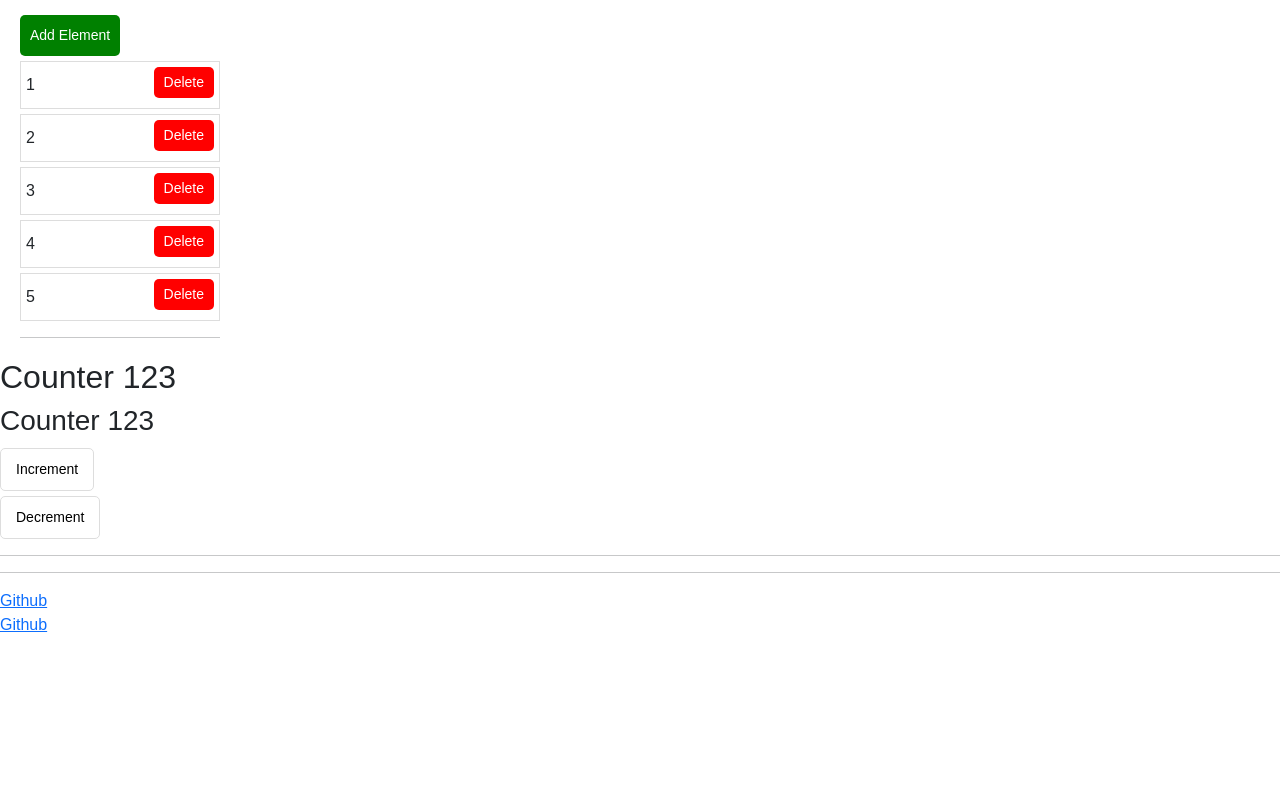
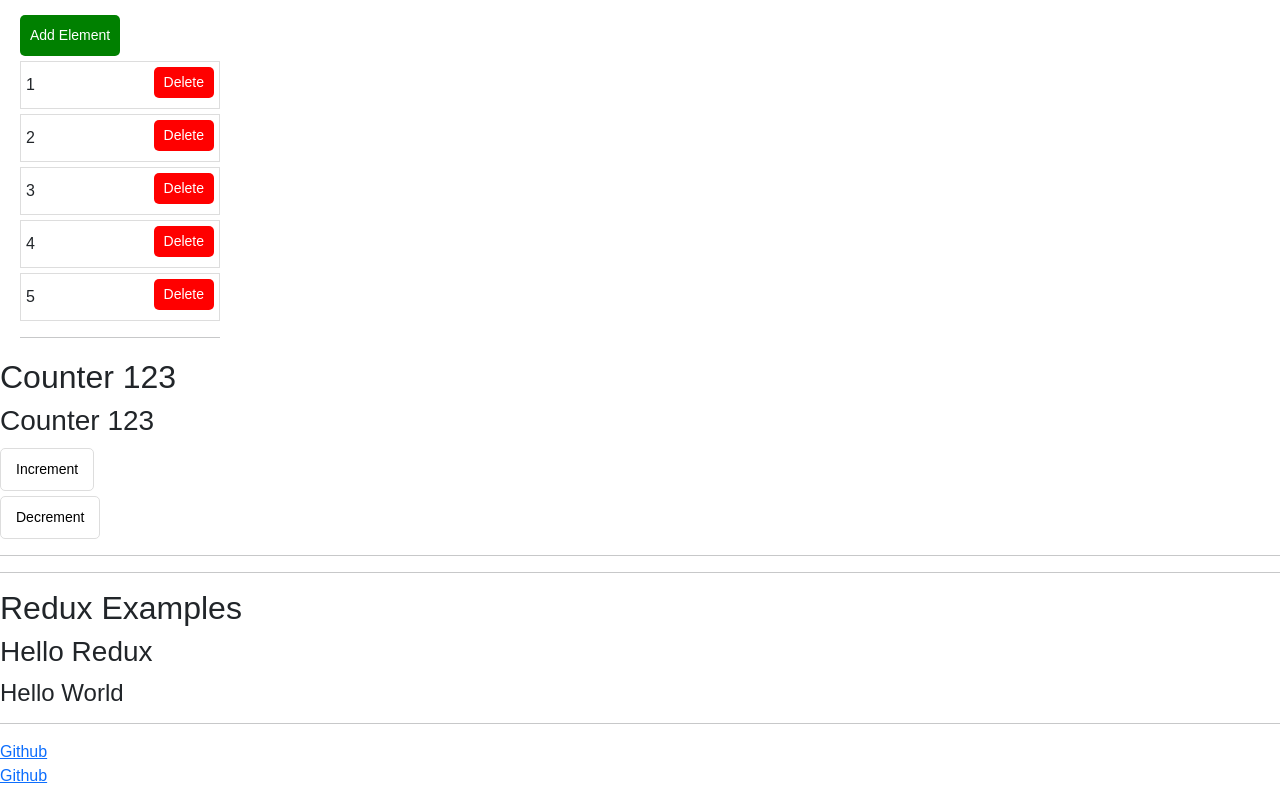
Before and after one commit to thisissophiawang/kanbas-react-web-app, a React (Create React App) app: page /#/Labs/Lab4 in a window 1280 px wide. Shown: the part 1957-2745 px from the top of the page. Before the commit the page ends 2594 px from the top, so only its background shows below. Built offline with nearby package versions, Linux system fonts and the light colour scheme.

Commit message:
add Provider component into the store.

```diff
--- a/package.json
+++ b/package.json
@@ -3,6 +3,7 @@
   "version": "0.1.0",
   "private": true,
   "dependencies": {
+    "@reduxjs/toolkit": "^2.2.7",
     "@testing-library/jest-dom": "^5.17.0",
     "@testing-library/react": "^13.4.0",
     "@testing-library/user-event": "^13.5.0",
@@ -16,9 +17,11 @@
     "react-bootstrap": "^2.10.4",
     "react-dom": "^18.3.1",
     "react-icons": "^5.2.1",
+    "react-redux": "^9.1.2",
     "react-router": "^6.24.1",
     "react-router-dom": "^6.24.1",
     "react-scripts": "5.0.1",
+    "redux": "^5.0.1",
     "typescript": "^4.9.5",
     "web-vitals": "^2.1.4"
   },
--- /dev/null
+++ b/src/Labs/Lab4/ReduxExamples/HelloRedux/helloReducer.ts
@@ -0,0 +1,10 @@
+import { createSlice } from "@reduxjs/toolkit";
+const initialState = {
+  message: "Hello World",
+};
+const helloSlice = createSlice({
+  name: "hello",
+  initialState,
+  reducers: {},
+});
+export default helloSlice.reducer;
--- /dev/null
+++ b/src/Labs/Lab4/ReduxExamples/HelloRedux/index.tsx
@@ -0,0 +1,10 @@
+import { useSelector, useDispatch } from "react-redux";
+export default function HelloRedux() {
+  const { message } = useSelector((state: any) => state.helloReducer);
+  return (
+    <div id="wd-hello-redux">
+      <h3>Hello Redux</h3>
+      <h4>{message}</h4> <hr />
+    </div>
+  );
+}
--- /dev/null
+++ b/src/Labs/Lab4/ReduxExamples/index.tsx
@@ -0,0 +1,14 @@
+import React from "react";
+import HelloRedux from "./HelloRedux";
+
+
+
+export default function ReduxExamples() {
+  return(
+    <div>
+      <h2>Redux Examples</h2>
+      <HelloRedux />
+
+    </div>
+  );
+};
--- a/src/Labs/Lab4/index.tsx
+++ b/src/Labs/Lab4/index.tsx
@@ -9,8 +9,8 @@ import StringStateVariables from "./StringStateVariables";
 import DateStateVariable from "./DateStateVariable";
 import ObjectStateVariable from "./ObjectStateVariable";
 import ArrayStateVariable from "./ArrayStateVariable";
-import Paragraphs from "../Lab1/Paragraphs";
 import ParentStateComponent from "./ParentStateComponent";
+import ReduxExamples from "./ReduxExamples";
 
 
 
@@ -33,6 +33,7 @@ export default function Lab4() {
             <ObjectStateVariable />
             <ArrayStateVariable />
             <ParentStateComponent />
+            <ReduxExamples />
         </div>
     );
 }
--- a/src/Labs/index.tsx
+++ b/src/Labs/index.tsx
@@ -7,9 +7,12 @@ import Lab2 from './Lab2';
 import Lab3 from './Lab3';
 import Lab4 from './Lab4';
 import TOC from './TOC';
+import store from './store';
+import { Provider } from 'react-redux';
 
 const Labs: React.FC = () => {
   return (
+    <Provider store={store}>
     <div>
       <h1>Xinyi Wang/Sophia</h1>
       <h1>Labs</h1>
@@ -23,6 +26,8 @@ const Labs: React.FC = () => {
       </Routes>
       <a href="https://github.com/thisissophiawang/kanbas-react-web-app/tree/a1">Github</a>
     </div>
+    </Provider>
+
   );
 }
 
--- /dev/null
+++ b/src/Labs/store/index.tsx
@@ -0,0 +1,8 @@
+import { configureStore } from "@reduxjs/toolkit";
+import helloReducer from "../Lab4/ReduxExamples/HelloRedux/helloReducer";
+const store = configureStore({
+  reducer: {
+    helloReducer,
+  },
+});
+export default store;
```
Also changed, not shown: 1 other file (tests, documents, lock files or other folders).
